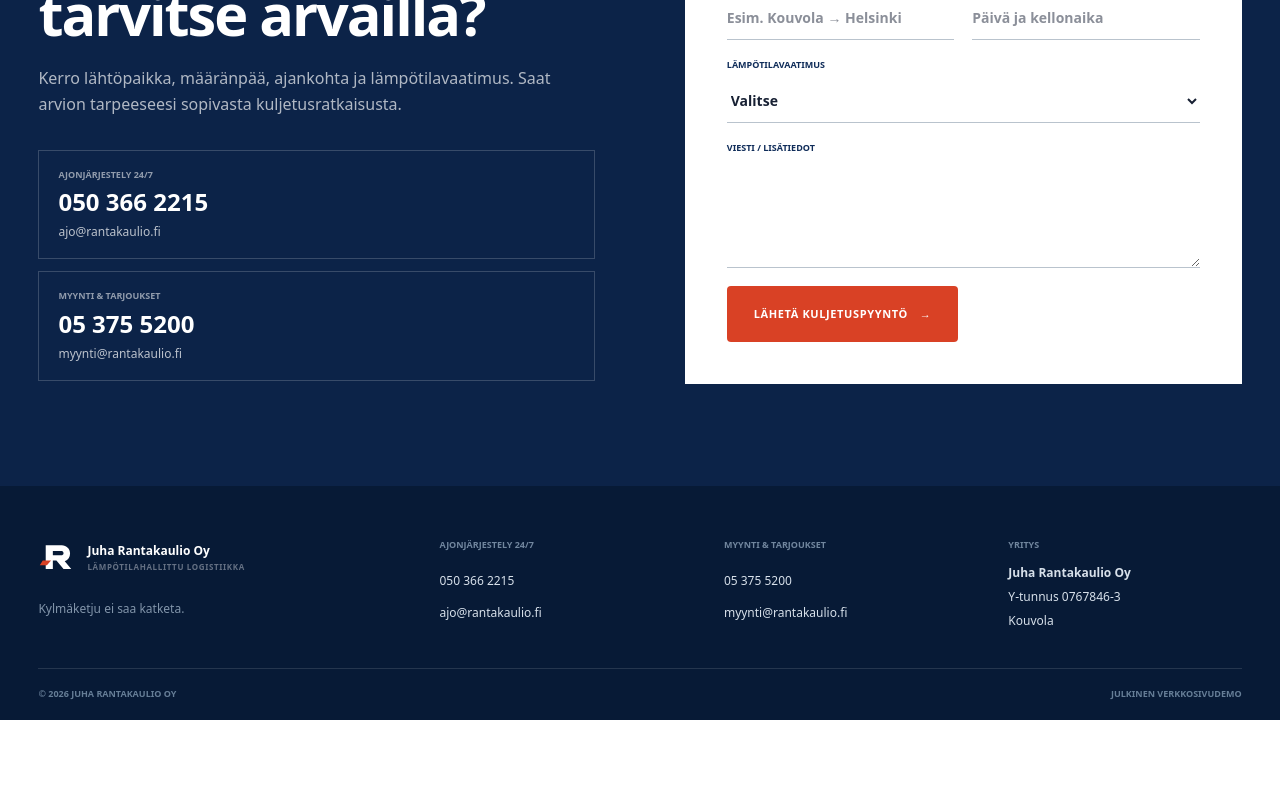
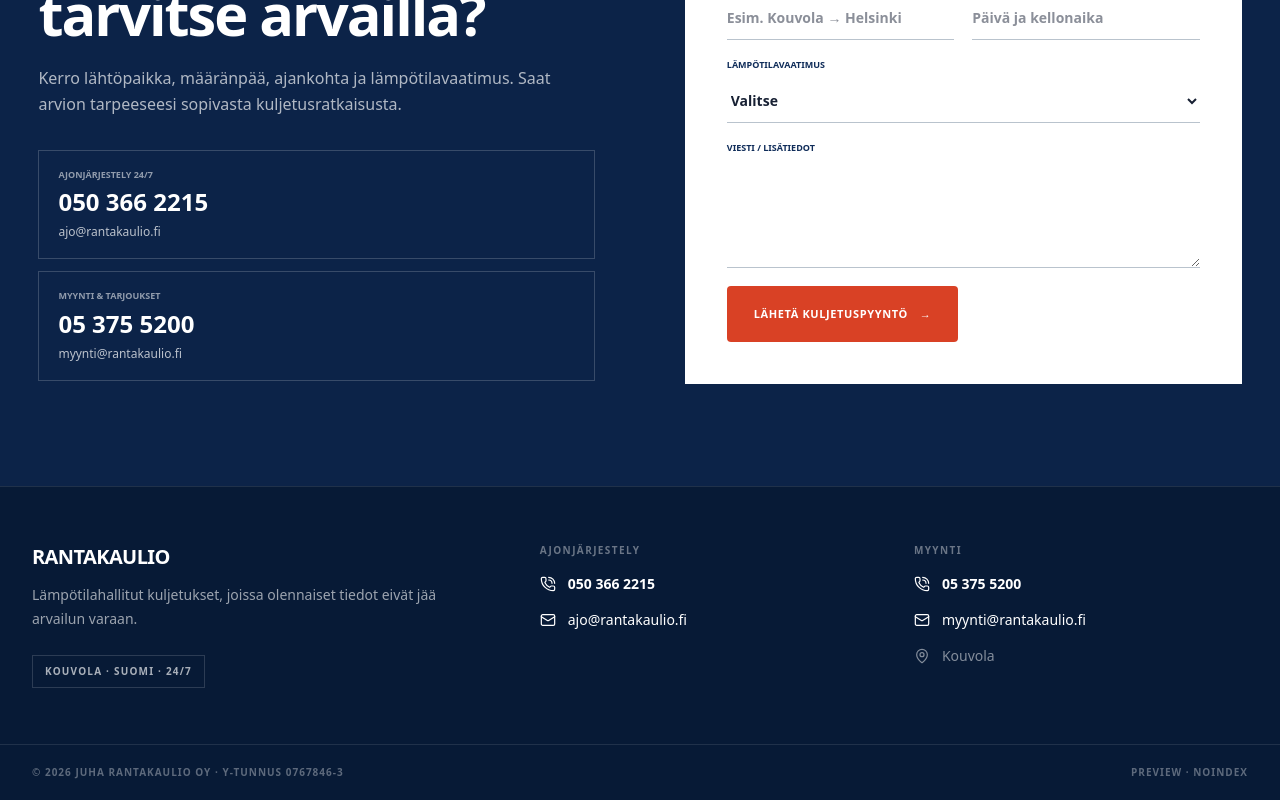
Before and after one commit to Jambovisuaalit/juha-rantakaulio-website, a Next.js app: page / in a window 1280 px wide. Shown: the part 5503-6303 px from the top of the page. Before the commit the page ends 6223 px from the top, so only its background shows below. Built offline with nearby package versions, Linux system fonts and the light colour scheme.

Commit message:
feat: rebuild footer with operational contact hierarchy

```diff
--- a/src/components/layout/Footer.tsx
+++ b/src/components/layout/Footer.tsx
@@ -1,44 +1,59 @@
+import { Mail, MapPin, PhoneCall } from "lucide-react";
+
 export function Footer() {
   return (
-    <footer className="site-footer">
-      <div className="container footer-grid">
-        <div className="footer-brand">
-          <a className="brand-lockup brand-lockup-light" href="/" aria-label="Juha Rantakaulio Oy">
-            <span className="brand-mark"><svg viewBox="0 0 64 64" aria-hidden="true">
-  <path d="M13 12h27c8 0 14 6 14 14 0 6-3 11-9 13l11 13H43L31 38H25v14H13V12Zm12 10v7h14c2 0 4-1 4-3.5S41 22 39 22H25Z" fill="currentColor"/>
-  <path d="M8 38h14l-7 8H3l5-8Z" fill="#D94125"/>
-</svg></span>
-            <span className="brand-wordmark">
-              <strong>Juha Rantakaulio Oy</strong>
-              <small>Lämpötilahallittu logistiikka</small>
-            </span>
-          </a>
-          <p>Kylmäketju ei saa katketa.</p>
+    <footer className="border-t border-white/10 bg-[#071A36] text-white">
+      <div className="mx-auto grid w-[calc(100%-32px)] max-w-[1280px] gap-10 py-12 md:w-[calc(100%-64px)] md:grid-cols-[1.4fr_1fr_1fr] md:py-14">
+        <div>
+          <div className="font-[var(--font-display)] text-xl font-extrabold tracking-[-0.03em]">
+            RANTAKAULIO
+          </div>
+          <p className="mt-3 max-w-md text-sm leading-6 text-white/60">
+            Lämpötilahallitut kuljetukset, joissa olennaiset tiedot eivät jää arvailun varaan.
+          </p>
+          <div className="mt-6 inline-flex border border-white/15 px-3 py-2 font-[var(--font-mono)] text-[10px] font-semibold uppercase tracking-[0.12em] text-white/65">
+            Kouvola · Suomi · 24/7
+          </div>
         </div>
 
-        <div>
-          <span className="footer-label">Ajonjärjestely 24/7</span>
-          <a href="tel:+358503662215">050 366 2215</a>
-          <a href="mailto:ajo@rantakaulio.fi">ajo@rantakaulio.fi</a>
+        <div className="space-y-4">
+          <p className="text-[10px] font-extrabold uppercase tracking-[0.14em] text-white/40">
+            Ajonjärjestely
+          </p>
+          <a href="tel:+358503662215" className="flex items-center gap-3 text-sm font-semibold text-white/85 hover:text-white">
+            <PhoneCall className="h-4 w-4" strokeWidth={1.8} />
+            050 366 2215
+          </a>
+          <a href="mailto:ajo@rantakaulio.fi" className="flex items-center gap-3 text-sm text-white/65 hover:text-white">
+            <Mail className="h-4 w-4" strokeWidth={1.8} />
+            ajo@rantakaulio.fi
+          </a>
         </div>
 
-        <div>
-          <span className="footer-label">Myynti & tarjoukset</span>
-          <a href="tel:+35853755200">05 375 5200</a>
-          <a href="mailto:myynti@rantakaulio.fi">myynti@rantakaulio.fi</a>
-        </div>
-
-        <div>
-          <span className="footer-label">Yritys</span>
-          <strong>Juha Rantakaulio Oy</strong>
-          <span>Y-tunnus 0767846-3</span>
-          <span>Kouvola</span>
+        <div className="space-y-4">
+          <p className="text-[10px] font-extrabold uppercase tracking-[0.14em] text-white/40">
+            Myynti
+          </p>
+          <a href="tel:+35853755200" className="flex items-center gap-3 text-sm font-semibold text-white/85 hover:text-white">
+            <PhoneCall className="h-4 w-4" strokeWidth={1.8} />
+            05 375 5200
+          </a>
+          <a href="mailto:myynti@rantakaulio.fi" className="flex items-center gap-3 text-sm text-white/65 hover:text-white">
+            <Mail className="h-4 w-4" strokeWidth={1.8} />
+            myynti@rantakaulio.fi
+          </a>
+          <div className="flex items-center gap-3 text-sm text-white/50">
+            <MapPin className="h-4 w-4" strokeWidth={1.8} />
+            Kouvola
+          </div>
         </div>
       </div>
 
-      <div className="container footer-bottom">
-        <span>© 2026 Juha Rantakaulio Oy</span>
-        <span>Julkinen verkkosivudemo</span>
+      <div className="border-t border-white/10">
+        <div className="mx-auto flex w-[calc(100%-32px)] max-w-[1280px] flex-col gap-2 py-5 text-[10px] font-bold uppercase tracking-[0.1em] text-white/35 md:w-[calc(100%-64px)] md:flex-row md:justify-between">
+          <span>© 2026 Juha Rantakaulio Oy · Y-tunnus 0767846-3</span>
+          <span>Preview · noindex</span>
+        </div>
       </div>
     </footer>
   );
```
